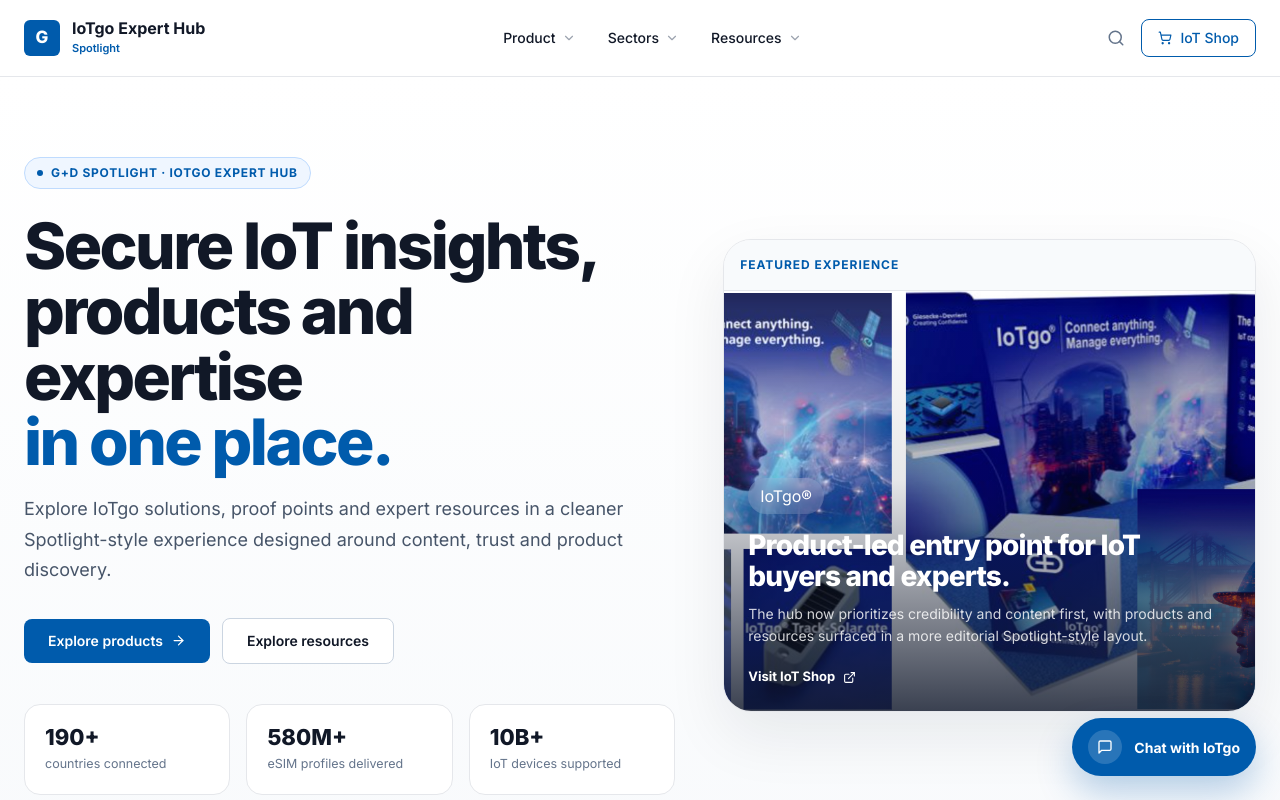
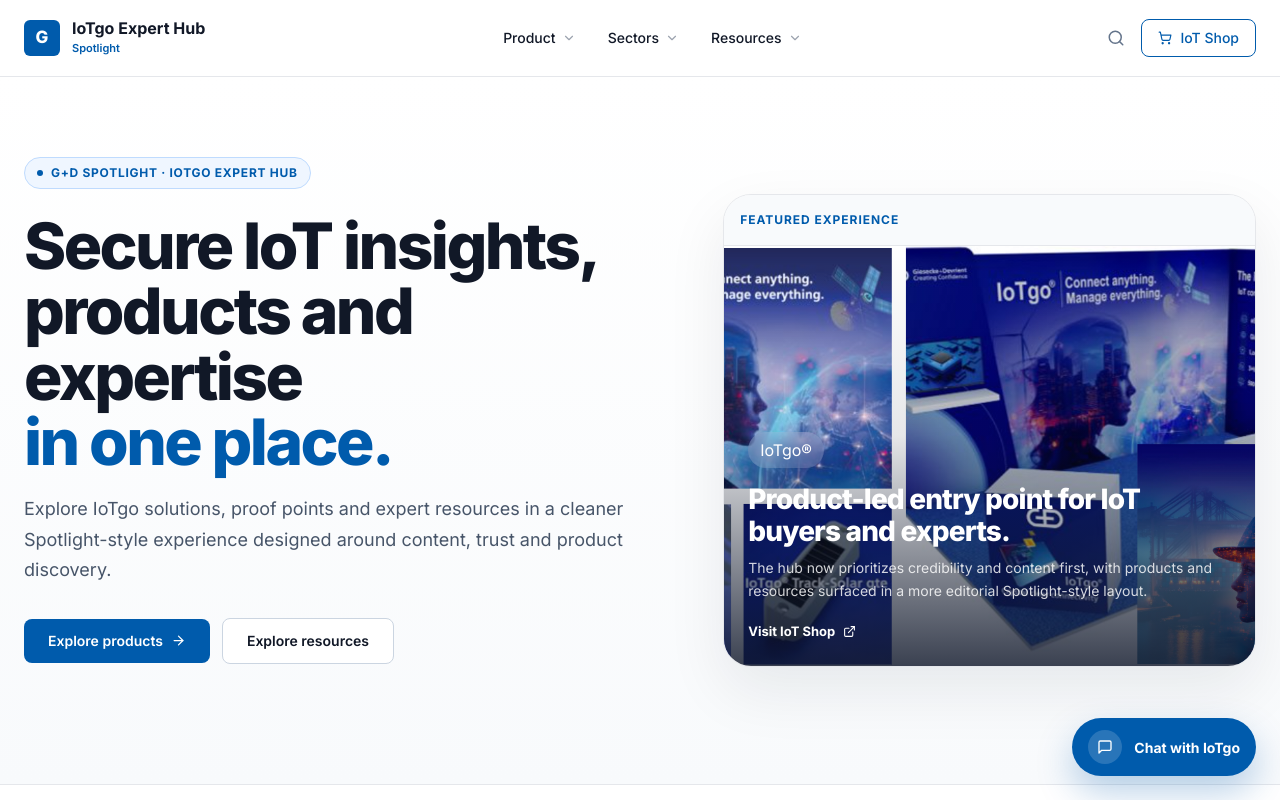
Before and after one commit to julioleo2026/iotgomockup, a React (Vite) app: page / in a window 1280 px wide. Shown: the top 800 px of the page. Built offline with nearby package versions, Linux system fonts and the light colour scheme.

Commit message:
Add files via upload

```diff
--- a/src/app/components/iot-hub/HeroSection.tsx
+++ b/src/app/components/iot-hub/HeroSection.tsx
@@ -68,18 +68,6 @@
               </a>
             </div>
 
-            <div className="grid grid-cols-1 sm:grid-cols-3 gap-4 max-w-2xl">
-              {[
-                { value: "190+", label: "countries connected" },
-                { value: "580M+", label: "eSIM profiles delivered" },
-                { value: "10B+", label: "IoT devices supported" },
-              ].map((item) => (
-                <div key={item.label} className="rounded-2xl p-5" style={{ background: "#FFFFFF", border: "1px solid #E5E7EB" }}>
-                  <div style={{ color: "#111827", fontWeight: 800, fontSize: 22, lineHeight: 1.1 }}>{item.value}</div>
-                  <div style={{ color: "#64748B", fontSize: 12.5, marginTop: 6 }}>{item.label}</div>
-                </div>
-              ))}
-            </div>
           </div>
 
           <div>
--- a/src/app/components/iot-hub/ProductsSection.tsx
+++ b/src/app/components/iot-hub/ProductsSection.tsx
@@ -27,7 +27,7 @@
 
 export function ProductsSection() {
   return (
-    <section id="products" style={{ background: "#ffffff", paddingTop: 80, paddingBottom: 80 }}>
+    <section id="products" style={{ background: "#F0F5FA", paddingTop: 80, paddingBottom: 80 }}>
       <div className="max-w-screen-xl mx-auto px-6">
         {/* Header */}
         <div className="flex items-end justify-between mb-12">
--- a/src/app/components/iot-hub/ResourcesSection.tsx
+++ b/src/app/components/iot-hub/ResourcesSection.tsx
@@ -1,5 +1,5 @@
 import { useState } from "react";
-import { ArrowRight, BookOpen, Video, FileText, Newspaper, BarChart2, Clock, Tag, Code2 } from "lucide-react";
+import { ArrowRight, BookOpen, Video, FileText, Newspaper, BarChart2, Clock, Tag } from "lucide-react";
 
 const webinarImg = "https://images.unsplash.com/photo-1758598306845-8630d064a244?crop=entropy&cs=tinysrgb&fit=max&fm=jpg&ixid=M3w3Nzg4Nzd8MHwxfHNlYXJjaHwxfHx3ZWJpbmFyJTIwdmlydHVhbCUyMGNvbmZlcmVuY2UlMjBvbmxpbmUlMjBwcmVzZW50YXRpb24lMjBidXNpbmVzc3xlbnwxfHx8fDE3NzQ5NzM1NTF8MA&ixlib=rb-4.1.0&q=80&w=600";
 const mfgImg = "https://images.unsplash.com/photo-1761195696590-3490ea770aa1?crop=entropy&cs=tinysrgb&fit=max&fm=jpg&ixid=M3w3Nzg4Nzd8MHwxfHNlYXJjaHwxfHxpbmR1c3RyaWFsJTIwbWFudWZhY3R1cmluZyUyMHNtYXJ0JTIwZmFjdG9yeSUyMGF1dG9tYXRpb258ZW58MXx8fHwxNzc0OTczNTQyfDA&ixlib=rb-4.1.0&q=80&w=600";
@@ -32,7 +32,7 @@
   const others = filtered.filter((r) => !r.featured);
 
   return (
-    <section id="resources" style={{ background: "#F0F5FA", paddingTop: 80, paddingBottom: 80 }}>
+    <section id="resources" style={{ background: "#FFFFFF", paddingTop: 80, paddingBottom: 80 }}>
       <div className="max-w-screen-xl mx-auto px-6">
         {/* Header */}
         <div className="flex items-end justify-between mb-8">
@@ -77,15 +77,6 @@
               {cat.icon} {cat.label}
             </button>
           ))}
-          <a
-            href="#for-developers"
-            className="flex items-center gap-1.5 px-4 py-2 rounded-lg text-sm font-medium transition-all"
-            style={{ background: "#ffffff", color: "#374151", border: "1.5px solid #D5E3F0" }}
-            onMouseEnter={(e) => (e.currentTarget.style.borderColor = "#005BAC")}
-            onMouseLeave={(e) => (e.currentTarget.style.borderColor = "#D5E3F0")}
-          >
-            <Code2 size={14} /> For developers
-          </a>
         </div>
 
         {/* Featured cards (large) */}
@@ -193,23 +184,6 @@
           </div>
         )}
 
-        <div className="mt-8 rounded-2xl p-6 flex flex-col md:flex-row items-start md:items-center justify-between gap-4" style={{ background: "#FFFFFF", border: "1px solid #E2EBF5" }}>
-          <div>
-            <div style={{ color: "#005BAC", fontSize: 12, fontWeight: 700, letterSpacing: "0.08em", textTransform: "uppercase" }}>For developers</div>
-            <div style={{ color: "#0F1C2E", fontSize: 20, fontWeight: 700, marginTop: 6, letterSpacing: "-0.02em" }}>Developer documentation has moved to its own page.</div>
-            <p style={{ color: "#5A6C80", fontSize: 14, marginTop: 8, lineHeight: 1.6 }}>
-              Access API references, SDKs, integration guides and sandbox content in the dedicated developer experience.
-            </p>
-          </div>
-          <a
-            href="#for-developers"
-            className="inline-flex items-center gap-2 px-4 py-2.5 rounded-lg text-sm font-semibold"
-            style={{ background: "#005BAC", color: "#FFFFFF" }}
-          >
-            Open developer page <ArrowRight size={14} />
-          </a>
-        </div>
-
         {filtered.length === 0 && (
           <div className="text-center py-16" style={{ color: "#9CA3AF" }}>
             No resources in this category yet. Check back soon.
```
